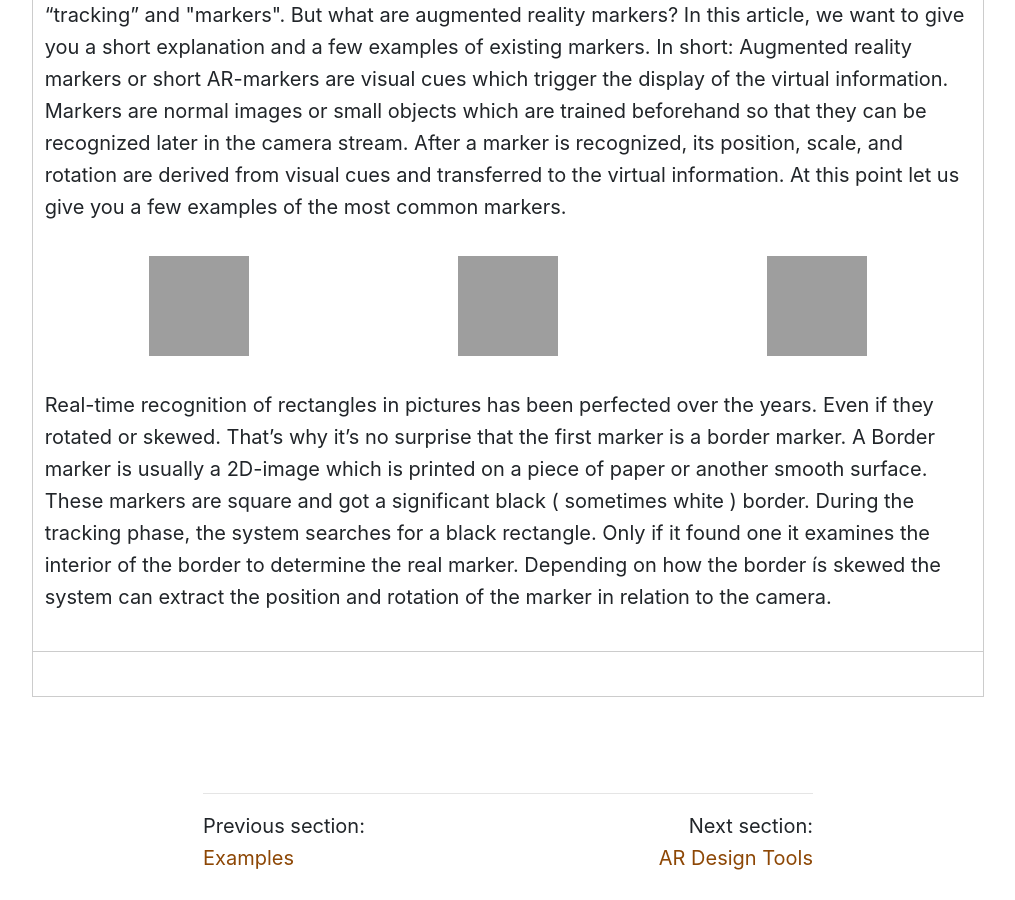
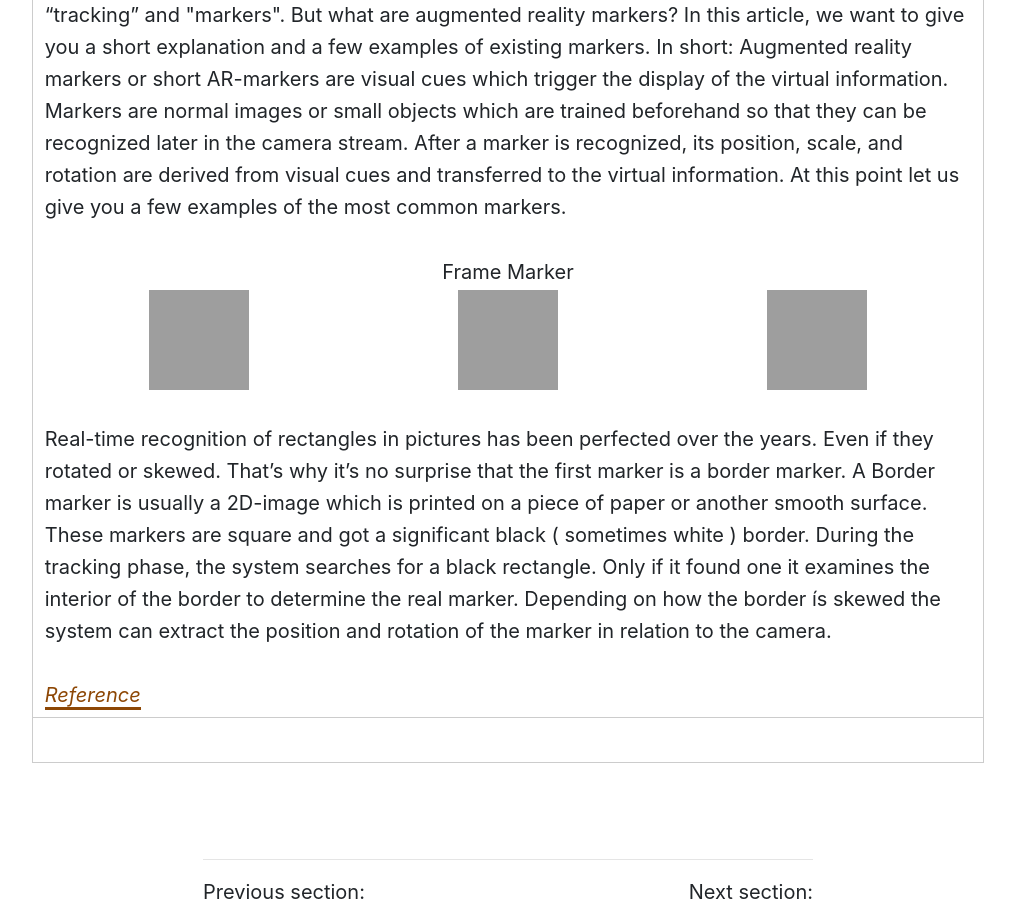
Before and after one commit to Montana-Media-Arts/391_ARVR-Fall2020, a Jekyll site: the page built from modules/week-2/_posts/2017-01-05-markers-vs-non.md, in a window 1280 px wide and 900 px high, scrolled down 682 px, cut to the strip 0-900 px from the top of the window. Shown: the whole strip, without its empty margins (132-1147 px from the left). Built offline with Jekyll 4.4.1, drawn with Linux system fonts in a browser that asks for light colours; nearby versions of some CDN libraries; grey boxes are pictures that could not be loaded.

Commit message:
Update 2017-01-05-markers-vs-non.md

```diff
--- a/modules/week-2/_posts/2017-01-05-markers-vs-non.md
+++ b/modules/week-2/_posts/2017-01-05-markers-vs-non.md
@@ -19,6 +19,7 @@ In short: Augmented reality markers or short AR-markers are visual cues which tr
 
 </p>
 <table>
+<tr><td colspan="3">Frame Marker</td></tr>
 <tr>
 <td><img src="AR_Toolkit_Marker.png" width="100" height="100" /></td>
 <td><img src="Vuforia_Marker.png" width="100" height="100" /></td>
@@ -28,6 +29,8 @@ In short: Augmented reality markers or short AR-markers are visual cues which tr
 
 <p>Real-time recognition of rectangles in pictures has been perfected over the years. Even if they rotated or skewed. That’s why it’s no surprise that the first marker is a border marker. A Border marker is usually a 2D-image which is printed on a piece of paper or another smooth surface. These markers are square and got a significant black ( sometimes white ) border. During the tracking phase, the system searches for a black rectangle. Only if it found one it examines the interior of the border to determine the real marker. Depending on how the border ís skewed the system can extract the position and rotation of the marker in relation to the camera.</p>
 
+<a href="https://anymotion.com/en/wissensgrundlagen/augmented-reality-marker#:~:text=Marker%20%E2%80%93%20Augmented%20Reality&text=In%20short%3A%20Augmented%20reality%20markers,later%20in%20the%20camera%20stream." target="_new"><em>Reference</em></a>
+
 </div>
 
 <div id="Non" class="tabcontent" style="display:block">
```
